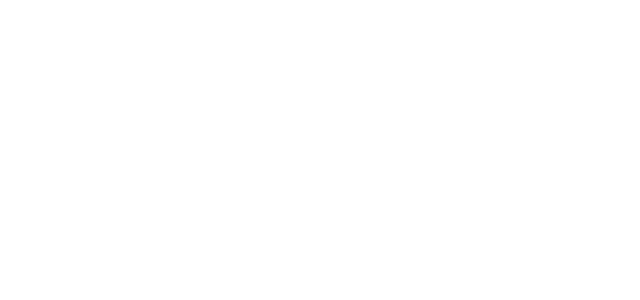
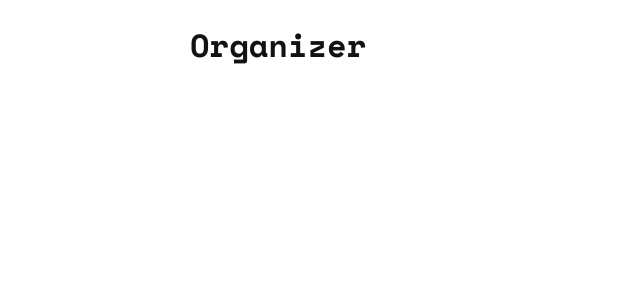
Before and after one commit to GlebLudis/react-ogranizer-app, a React (Vite) app: page / in a window 1280 px wide. Shown: the top 300 px of the page, without its empty margins (0-640 px from the left). Built offline with nearby package versions, Linux system fonts and the light colour scheme.

Commit message:
feat: include Header in app

```diff
--- a/src/App.tsx
+++ b/src/App.tsx
@@ -1,13 +1,11 @@
-
-
-import Container from "./components/Basic/Container";
 import "./App.css";
+import Header from "./components/Header";
 
 function App() {
   return (
     <>
         <div className="app">
-            <main></main>
+            <Header></Header>
         </div>
     </>
   );
--- a/src/components/Header/index.tsx
+++ b/src/components/Header/index.tsx
@@ -12,7 +12,7 @@
         <header className="appbar-root">
             <Container className="appbar-container">
                 <h1 className="appbar-title">
-                    O_O
+                    Organizer
                 </h1>
             </Container>
         </header>
```
